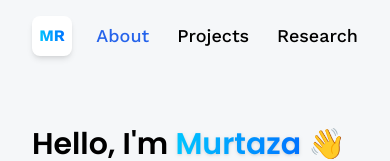
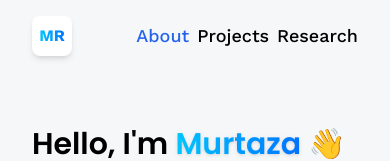
Before and after one commit to murtazahr/Personal-Portfolio-Website, a React (Vite) app: page /about in a window 390 px wide. Shown: the top 161 px of the page. Built offline with nearby package versions, Linux system fonts and the light colour scheme; no server answers.

Commit message:
Update text prompts and improve spacing of navbar sections on small screens.

```diff
--- a/src/components/HomeInfo.jsx
+++ b/src/components/HomeInfo.jsx
@@ -18,7 +18,7 @@ const HomeInfo = ({ currentStage }) => {
     return (
       <div className='info-box'>
         <p className='font-medium sm:text-xl text-center'>
-          I've worked with numerous companies<br /> and picked up many skills along the way
+          I've worked with various different companies<br /> and picked up many skills along the way
         </p>
 
         <Link to='/about' className='neo-brutalism-white neo-btn'>
@@ -48,7 +48,7 @@ const HomeInfo = ({ currentStage }) => {
         return (
             <div className='info-box'>
                 <p className='font-medium sm:text-xl text-center'>
-                    If you want to learn more about my research at CLOUDS Lab, University of Melbourne? <br/>
+                    If you want to learn more about my research at CLOUDS Lab, University of Melbourne... <br/>
                 </p>
 
                 <Link to='/research' className='neo-brutalism-white neo-btn'>
--- a/src/components/Navbar.jsx
+++ b/src/components/Navbar.jsx
@@ -6,7 +6,7 @@ const Navbar = () => {
       <NavLink to='/' className='w-10 h-10 rounded-lg bg-white items-center justify-center flex font-bold shadow-md'>
           <p className='blue-gradient_text'>MR</p>
       </NavLink>
-      <nav className='flex text-lg gap-7 font-medium'>
+      <nav className='flex text-lg gap-2 md:gap-6 lg:gap-7 font-medium'>
         <NavLink to='/about' className={({ isActive }) => isActive ? "text-blue-600" : "text-black" }>
           About
         </NavLink>
```
